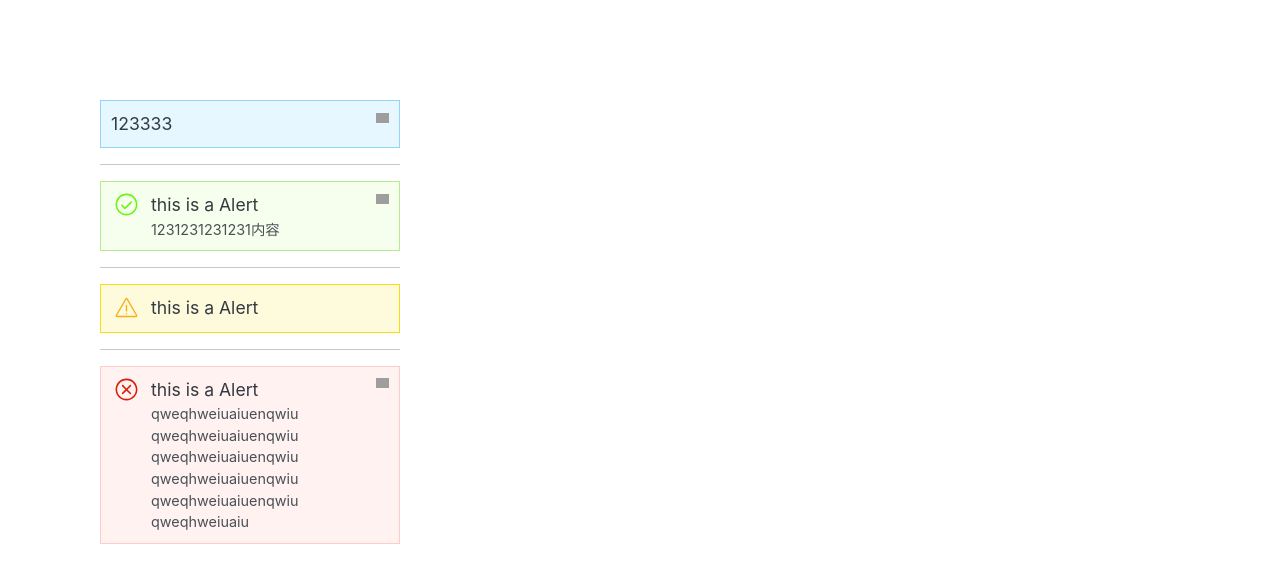
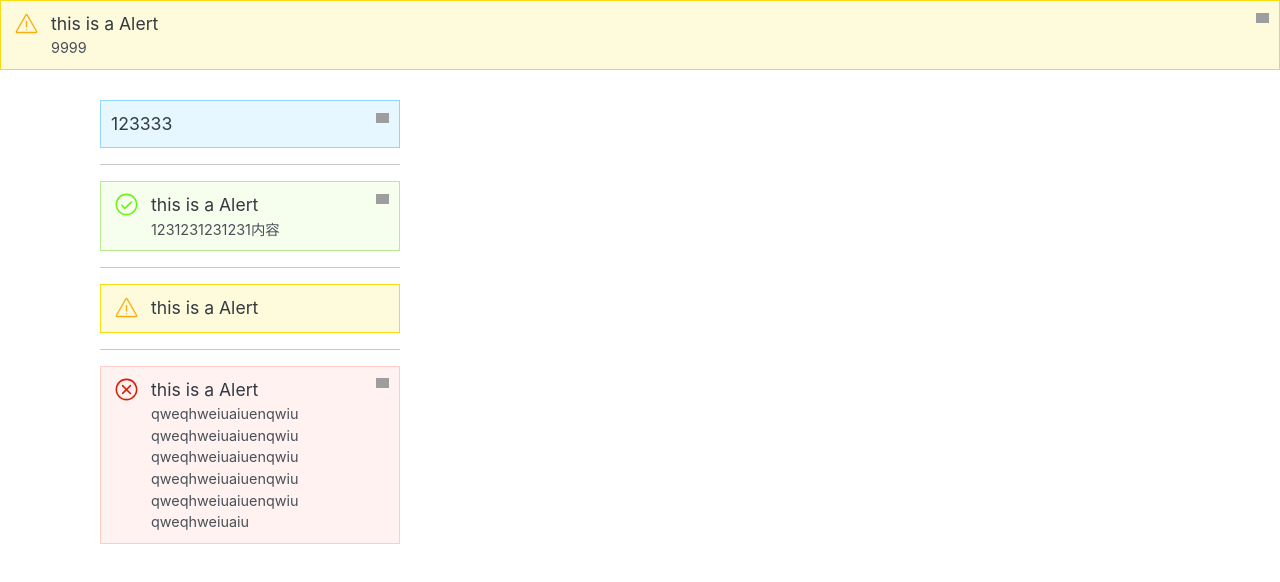
Before and after one commit to zhangbingjian/bjdesign, a React (Create React App) app: page / in a window 1280 px wide. Shown: the top 582 px of the page. Built offline with nearby package versions, Linux system fonts and the light colour scheme; grey boxes are pictures that could not be loaded.

Commit message:
feat:alert 添加类似顶部提示功能

```diff
--- a/src/App.tsx
+++ b/src/App.tsx
@@ -25,6 +25,10 @@ function App() {
                 qweqhweiuaiuenqwiu qweqhweiuaiuenqwiu qweqhweiuaiuenqwiu qweqhweiuaiuenqwiu qweqhweiuaiuenqwiu
                 qweqhweiuaiu
             </Alert>
+
+            <Alert type={AlertType.Warning} icon banner closable>
+                9999
+            </Alert>
         </div>
     );
 }
--- a/src/components/Alert/_style.scss
+++ b/src/components/Alert/_style.scss
@@ -88,3 +88,10 @@
 .message-line {
   width: 88%;
 }
+
+.alert-banner {
+  position: fixed;
+  left: 0;
+  right: 0;
+  top: 0;
+}
--- a/src/components/Alert/alert.tsx
+++ b/src/components/Alert/alert.tsx
@@ -11,6 +11,7 @@ interface BaseAlertProps {
     closable?: boolean; //是否可关闭(默认不可)
     icon?: boolean; //是否显示icon图标
     onClose?: Function; //关闭的回调函数
+    banner?: boolean; //是否用作顶部公告
 }
 
 export enum AlertType { //alert类型
@@ -22,12 +23,35 @@ export enum AlertType { //alert类型
 
 const Alert: React.FC<BaseAlertProps> = props => {
     const [show, setShow] = useState(true);
-    const {className, message, type, children, closable, onClose, icon} = props;
+    const {className, message, type, children, closable, onClose, icon, banner} = props;
     const classes = classNames('alert', className, {
         [`alert-${type}`]: type,
         [`alert-${type}-icon`]: icon,
+        [`alert-banner`]: banner,
     });
     const close = useRef(null);
+
+    if (banner) {
+        return (
+            <>
+                {show && (
+                    <div className={classes} ref={close}>
+                        {closable && (
+                            <div
+                                className="closed"
+                                onClick={() => {
+                                    setShow(false);
+                                    onClose && onClose();
+                                }}></div>
+                        )}
+                        <div className="message-line">{message}</div>
+                        <div className="alert-children">{children}</div>
+                    </div>
+                )}
+            </>
+        );
+    }
+
     return (
         <>
             {show && (
@@ -35,9 +59,9 @@ const Alert: React.FC<BaseAlertProps> = props => {
                     {closable && (
                         <div
                             className="closed"
-                            onClick={() => {
+                            onClick={e => {
                                 setShow(false);
-                                onClose && onClose();
+                                onClose && onClose(e);
                             }}></div>
                     )}
                     <div className="message-line">{message}</div>
@@ -52,6 +76,7 @@ Alert.defaultProps = {
     message: 'this is a Alert',
     type: AlertType.Info,
     closable: false,
+    banner: false,
     onClose: () => {
         console.log('关闭alert');
     },
```
